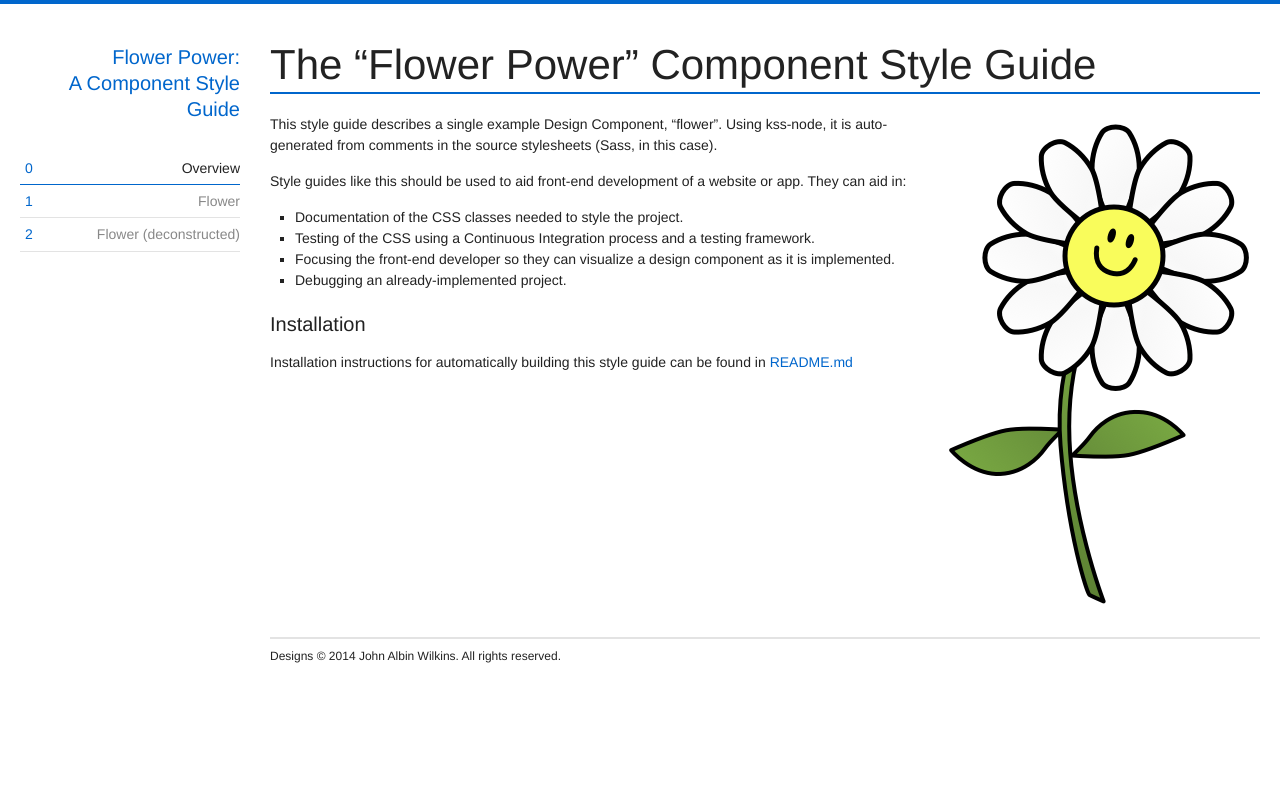
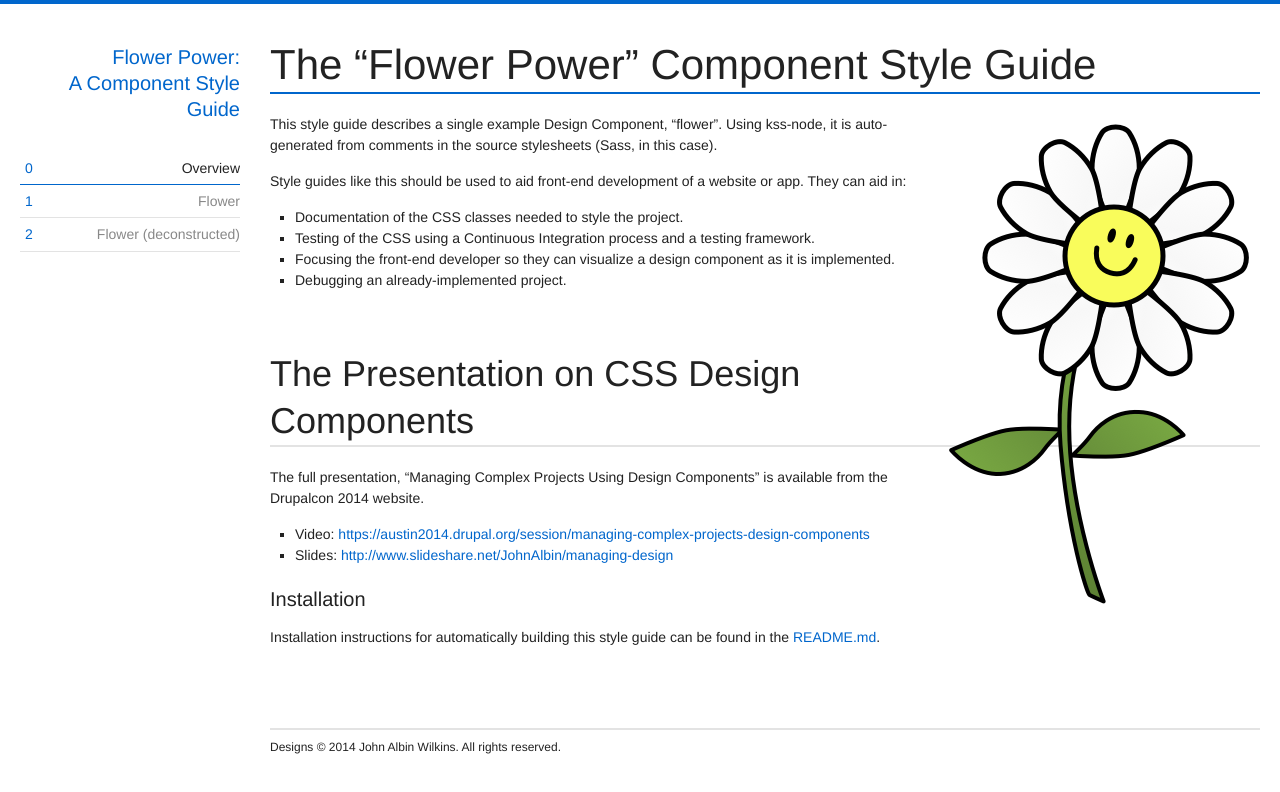
Before and after one commit to JohnAlbin/flower-power, a website: page index.html in a window 1280 px wide. Drawn offline with Linux system fonts and the light colour scheme.

Commit message:
Add generated style guide and CSS.

```diff
--- a/index.html
+++ b/index.html
@@ -56,8 +56,16 @@
 <li>Focusing the front-end developer so they can visualize a design component as it is implemented.</li>
 <li>Debugging an already-implemented project.</li>
 </ul>
+<h1>The Presentation on CSS Design Components</h1>
+<p>The full presentation, “Managing Complex Projects Using Design Components” is available from the Drupalcon 2014 website.
+
+</p>
+<ul>
+<li>Video: <a href="https://austin2014.drupal.org/session/managing-complex-projects-design-components">https://austin2014.drupal.org/session/managing-complex-projects-design-components</a></li>
+<li>Slides: <a href="http://www.slideshare.net/JohnAlbin/managing-design">http://www.slideshare.net/JohnAlbin/managing-design</a></li>
+</ul>
 <h3>Installation</h3>
-<p>Installation instructions for automatically building this style guide can be found in <a href="README.md">README.md</a>
+<p>Installation instructions for automatically building this style guide can be found in the <a href="https://github.com/JohnAlbin/flower-power/blob/master/README.md">README.md</a>.
 </p>
 
       </section>
```
